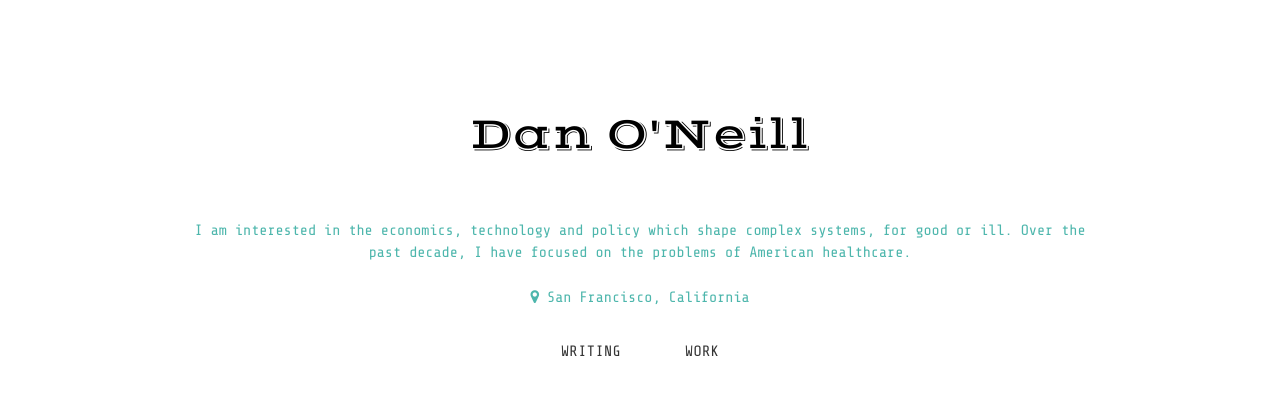
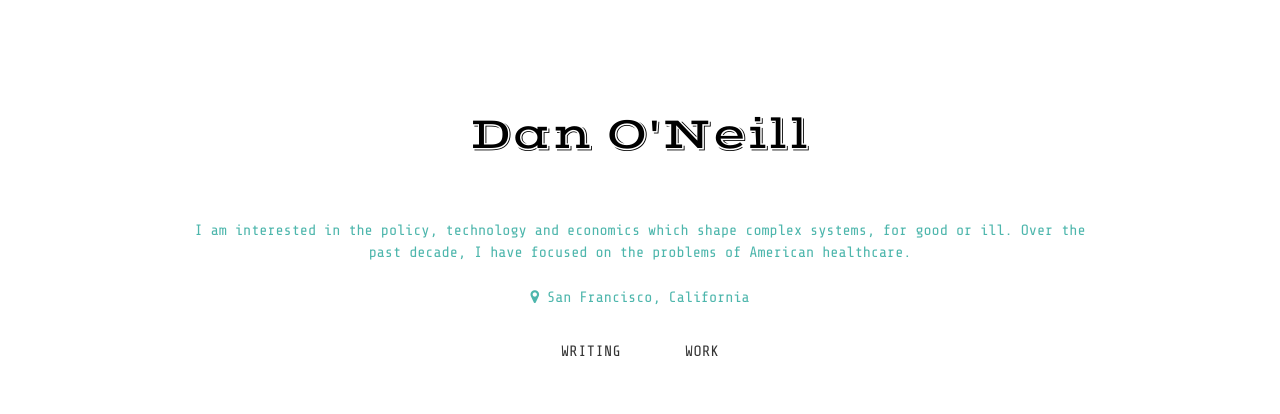
Before and after one commit to danielponeill/danielponeill.github.io, a Jekyll site: the page built from index.html, in a window 1280 px wide. Shown: the top 414 px of the page. Built offline with Jekyll 4.4.1, drawn with Linux system fonts in a browser that asks for light colours; some web fonts are replaced.

```diff
--- a/_config.yml
+++ b/_config.yml
@@ -1,6 +1,6 @@
 title: "Dan O'Neill"
 description: "Personal website of Daniel P. O'Neill, digital health executive and health policy fellow.  Home for my occasional brainstorms."
-about: "I am interested in the economics, technology and policy which shape complex systems, for good or ill.  Over the past decade, I have focused on the problems of American healthcare."
+about: "I am interested in the policy, technology and economics which shape complex systems, for good or ill.  Over the past decade, I have focused on the problems of American healthcare."
 location: "San Francisco, California"
 email: dan@dponeill.com
 baseurl: ""
```
